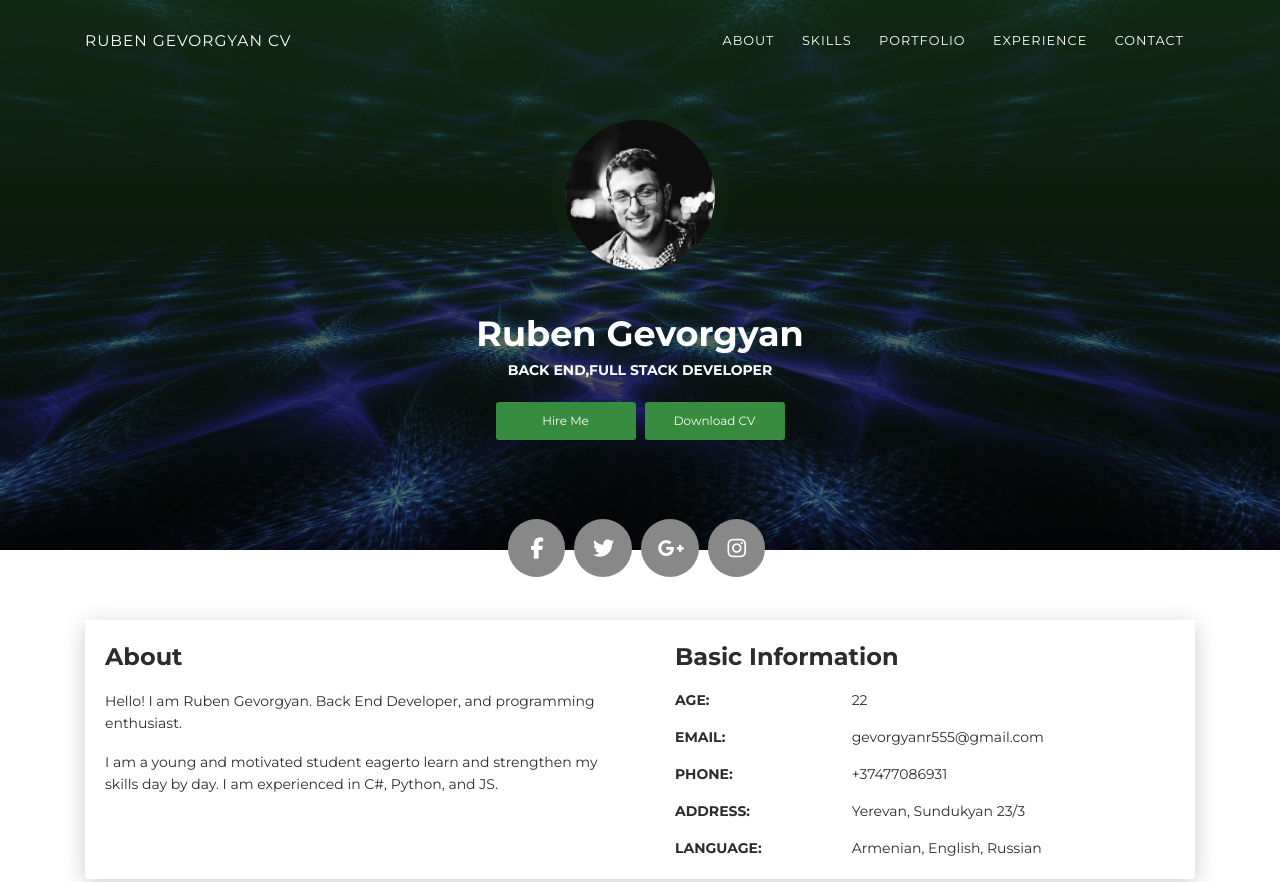
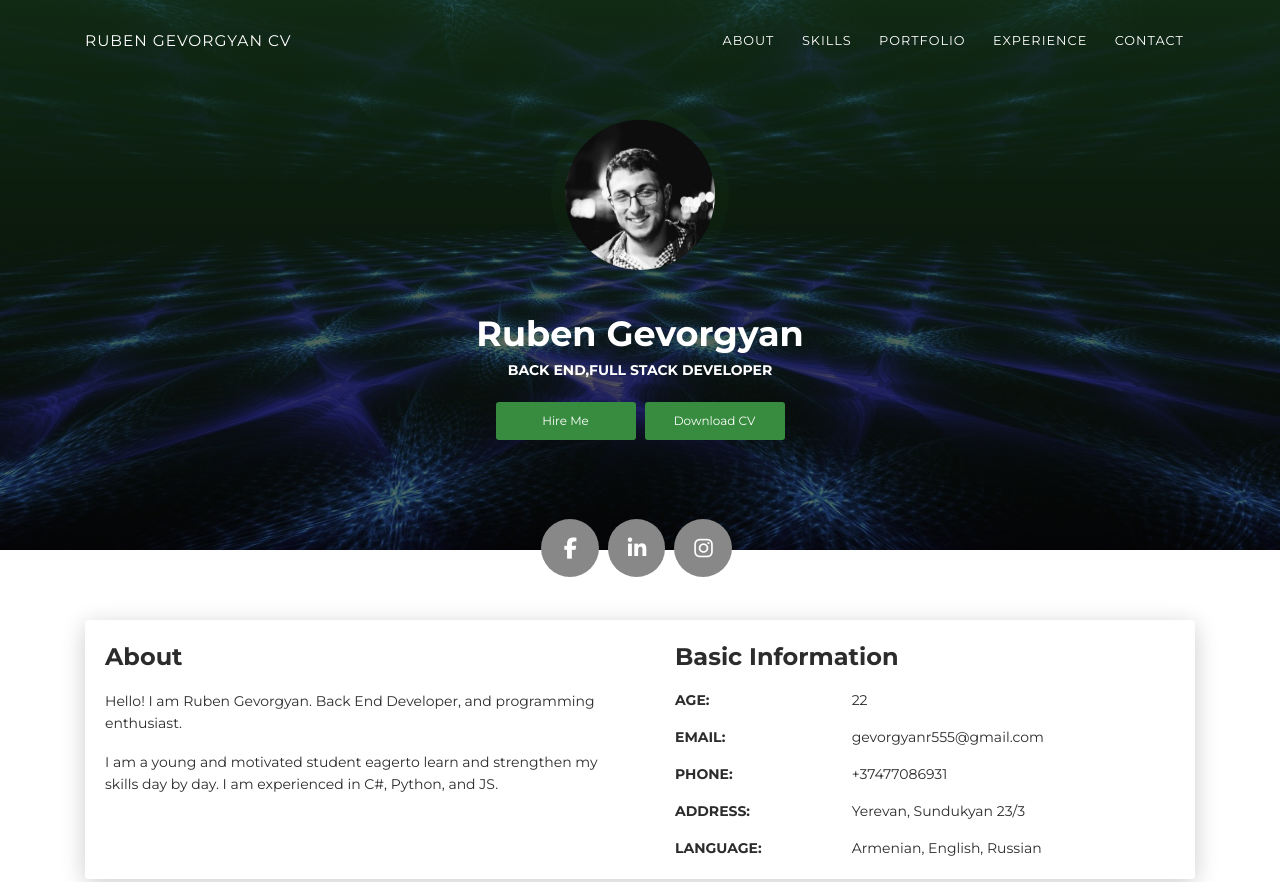
Before and after one commit to RubenGevorgyan/RubenCV, a plain HTML site: page index.html in a window 1280 px wide. Shown: the top 882 px of the page. Drawn offline with Linux system fonts and the light colour scheme.

Commit message:
Add files via upload

```diff
--- a/index.html
+++ b/index.html
@@ -55,7 +55,7 @@
       </div>
       <div class="section">
         <div class="container">
-          <div class="button-container"><a class="btn btn-default btn-round btn-lg btn-icon" href="#" rel="tooltip" title="Follow me on Facebook"><i class="fa fa-facebook"></i></a><a class="btn btn-default btn-round btn-lg btn-icon" href="#" rel="tooltip" title="Follow me on Twitter"><i class="fa fa-twitter"></i></a><a class="btn btn-default btn-round btn-lg btn-icon" href="#" rel="tooltip" title="Follow me on Google+"><i class="fa fa-google-plus"></i></a><a class="btn btn-default btn-round btn-lg btn-icon" href="#" rel="tooltip" title="Follow me on Instagram"><i class="fa fa-instagram"></i></a></div>
+          <div class="button-container"><a class="btn btn-default btn-round btn-lg btn-icon" href="https://www.facebook.com/IGenericUsernameI" rel="tooltip" title="Follow me on Facebook"><i class="fa fa-facebook"></i></a><a class="btn btn-default btn-round btn-lg btn-icon" href="https://www.linkedin.com/in/ruben-gevorgyan-2a70081b4/" rel="tooltip" title="Follow me on LinkedIn"><i class="fa fa-linkedin"></i></a><a class="btn btn-default btn-round btn-lg btn-icon" href="https://www.instagram.com/for_luck_of_better_name" rel="tooltip" title="Follow me on Instagram"><i class="fa fa-instagram"></i></a></div>
         </div>
       </div>
     </div>
```
